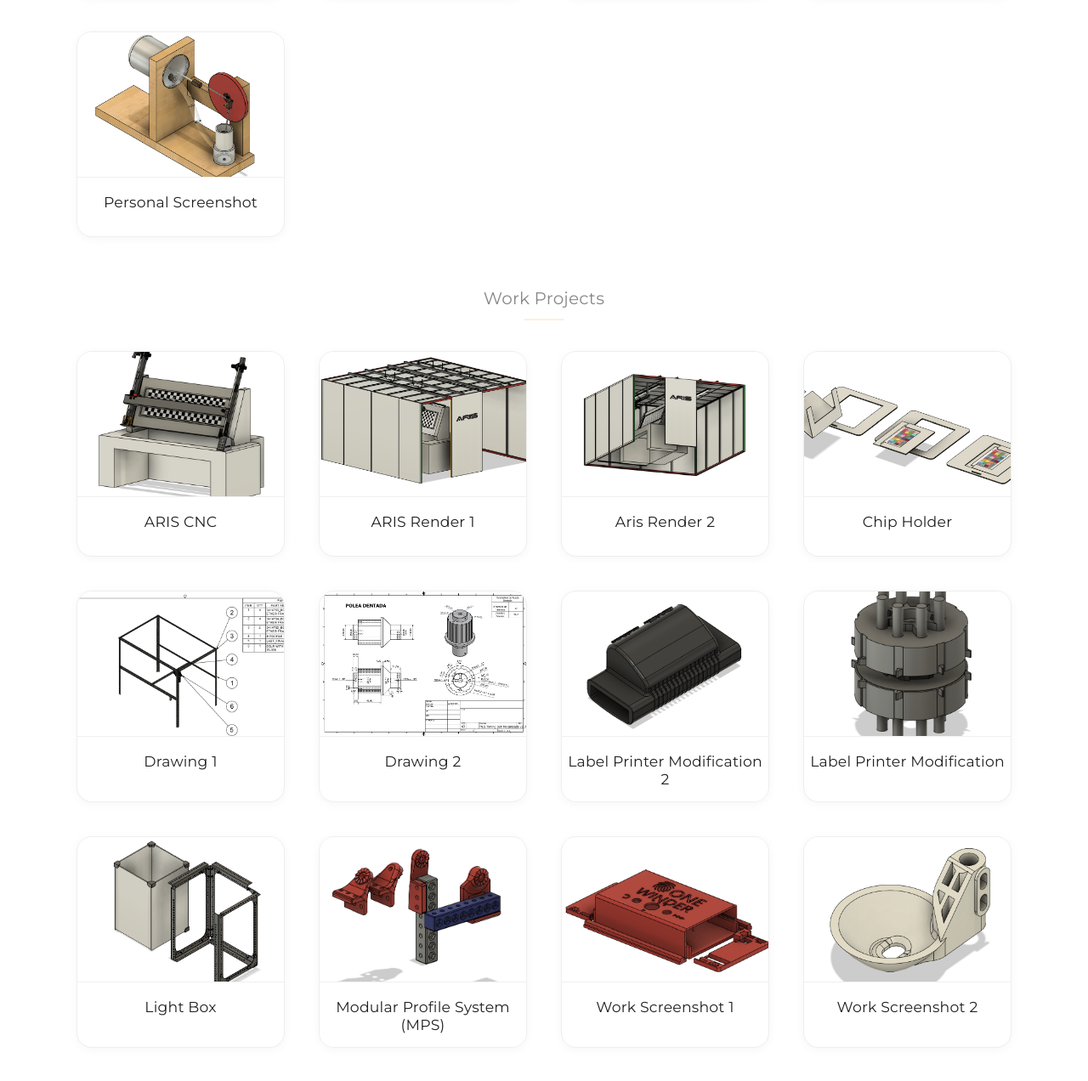
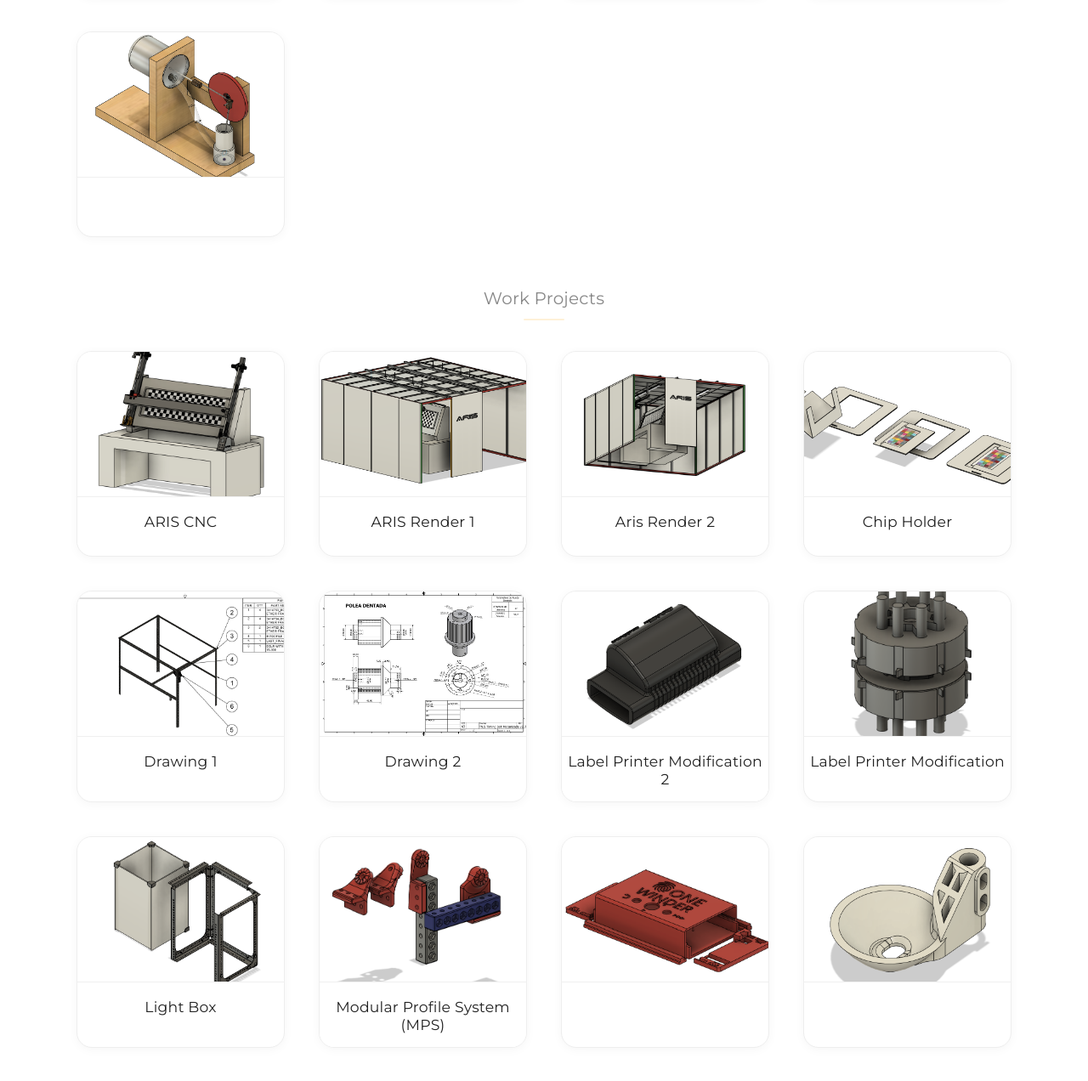
Before and after one commit to Samisap20/My-Portfolio, a plain HTML site: page index.html in a window 1280 px wide. Shown: the part 468-1740 px from the top of the page at 85% size. Drawn offline with Linux system fonts and the light colour scheme.

Commit message:
Update index.html

```diff
--- a/index.html
+++ b/index.html
@@ -205,7 +205,6 @@
     </div>
     <div class="item" data-img="Personal/Screenshot 2025-06-20 144520.png" data-caption="Personal Screenshot">
       <img src="Personal/Screenshot 2025-06-20 144520.png" alt="Personal Screenshot">
-      <div class="caption">Personal Screenshot</div>
     </div>
   </div>
 
@@ -253,11 +252,11 @@
     </div>
     <div class="item" data-img="Work/Screenshot 2025-06-20 144135.png" data-caption="Work Screenshot 1">
       <img src="Work/Screenshot 2025-06-20 144135.png" alt="Work Screenshot 1">
-      <div class="caption">Work Screenshot 1</div>
+
     </div>
     <div class="item" data-img="Work/Screenshot 2025-06-20 144616.png" data-caption="Work Screenshot 2">
       <img src="Work/Screenshot 2025-06-20 144616.png" alt="Work Screenshot 2">
-      <div class="caption">Work Screenshot 2</div>
+
     </div>
   </div>
 
```
